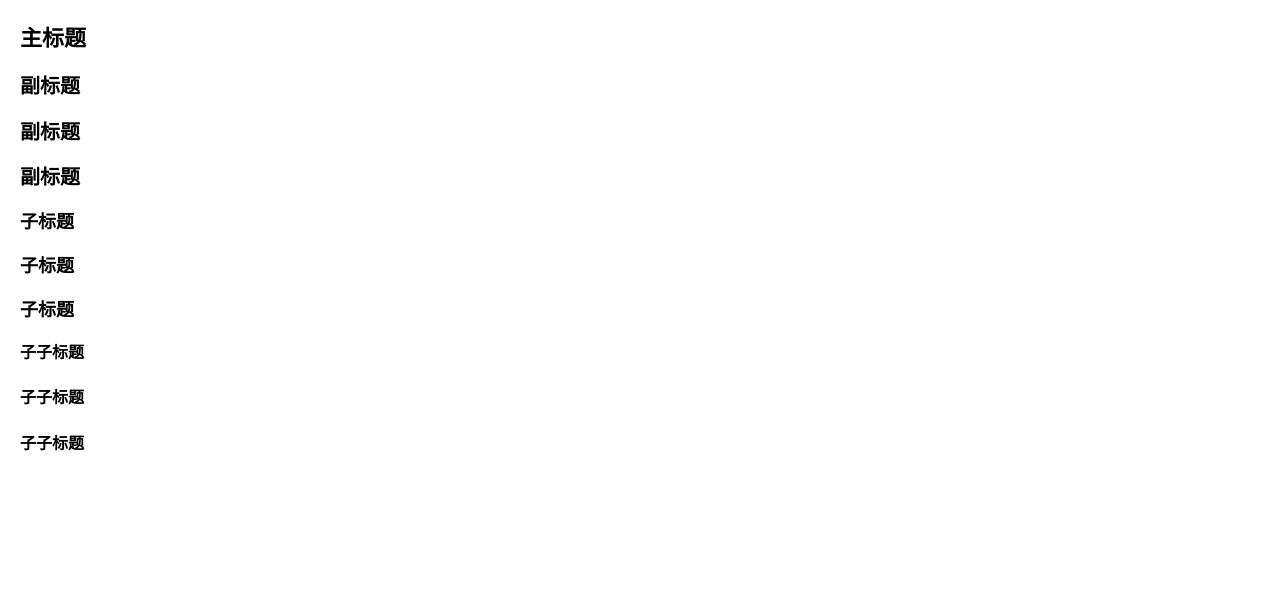
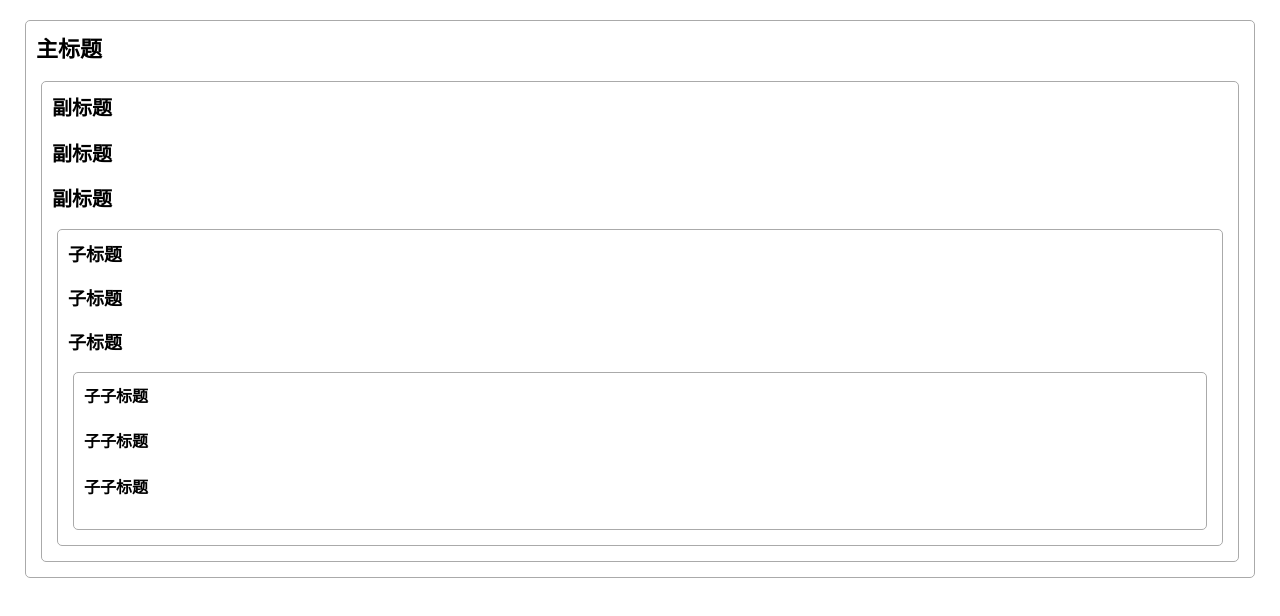
Before and after one commit to MufuDe/20241017-state-manage-reducer, a React (Create React App) app: page / in a window 1280 px wide. Shown: the top 616 px of the page. Built offline with nearby package versions, Linux system fonts and the light colour scheme.

Commit message:
1. 提供 context；

```diff
--- a/src/App.js
+++ b/src/App.js
@@ -3,20 +3,20 @@ import Section from "./Section.js";
 
 export default function Page() {
   return (
-    <Section>
-      <Heading level={1}>主标题</Heading>
-      <Section>
-        <Heading level={2}>副标题</Heading>
-        <Heading level={2}>副标题</Heading>
-        <Heading level={2}>副标题</Heading>
-        <Section>
-          <Heading level={3}>子标题</Heading>
-          <Heading level={3}>子标题</Heading>
-          <Heading level={3}>子标题</Heading>
-          <Section>
-            <Heading level={4}>子子标题</Heading>
-            <Heading level={4}>子子标题</Heading>
-            <Heading level={4}>子子标题</Heading>
+    <Section level={1}>
+      <Heading>主标题</Heading>
+      <Section level={2}>
+        <Heading>副标题</Heading>
+        <Heading>副标题</Heading>
+        <Heading>副标题</Heading>
+        <Section level={3}>
+          <Heading>子标题</Heading>
+          <Heading>子标题</Heading>
+          <Heading>子标题</Heading>
+          <Section level={4}>
+            <Heading>子子标题</Heading>
+            <Heading>子子标题</Heading>
+            <Heading>子子标题</Heading>
           </Section>
         </Section>
       </Section>
--- a/src/Heading.js
+++ b/src/Heading.js
@@ -1,4 +1,8 @@
-export default function Heading({ level, children }) {
+import { useContext } from "react";
+import { LevelContext } from "./LevelContext.js";
+
+export default function Heading({ children }) {
+  const level = useContext(LevelContext);
   switch (level) {
     case 1:
       return <h1>{children}</h1>;
--- /dev/null
+++ b/src/LevelContext.js
@@ -0,0 +1,3 @@
+import { createContext } from "react";
+
+export const LevelContext = createContext(1);
--- a/src/Section.js
+++ b/src/Section.js
@@ -1,3 +1,9 @@
-export default function Section({ children }) {
-  return <section className="section">{children}</section>;
+import { LevelContext } from "./LevelContext.js";
+
+export default function Section({ level, children }) {
+  return (
+    <section className="section">
+      <LevelContext.Provider value={level}>{children}</LevelContext.Provider>
+    </section>
+  );
 }
--- a/src/styles.css
+++ b/src/styles.css
@@ -46,14 +46,9 @@ ul {
   padding-inline-start: 20px;
 }
 
-button {
+.section {
+  padding: 10px;
   margin: 5px;
+  border-radius: 5px;
+  border: 1px solid #aaa;
 }
-li {
-  list-style-type: none;
-}
-ul,
-li {
-  margin: 0;
-  padding: 0;
-}
```
